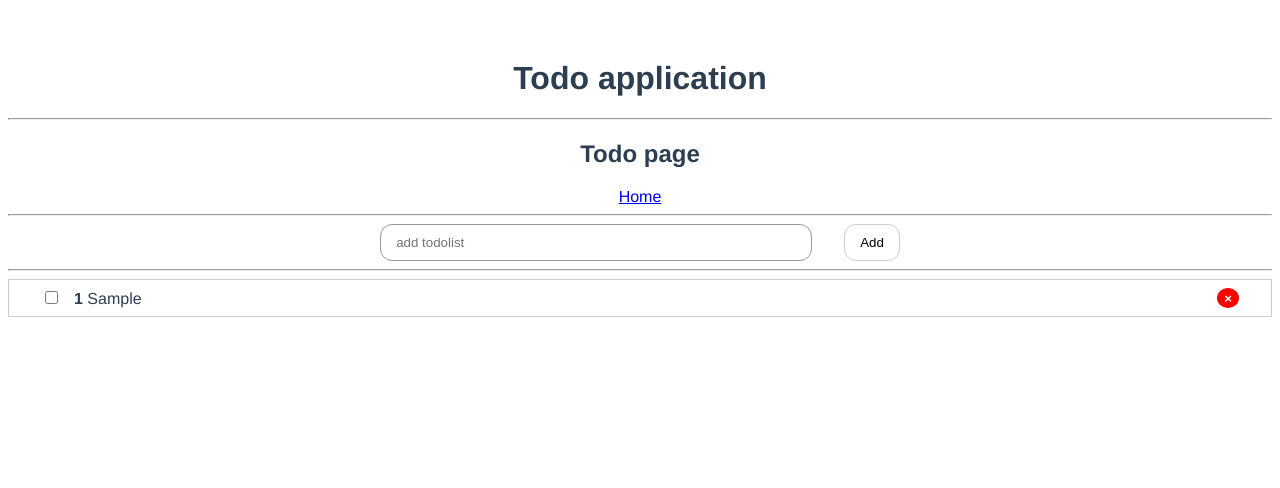
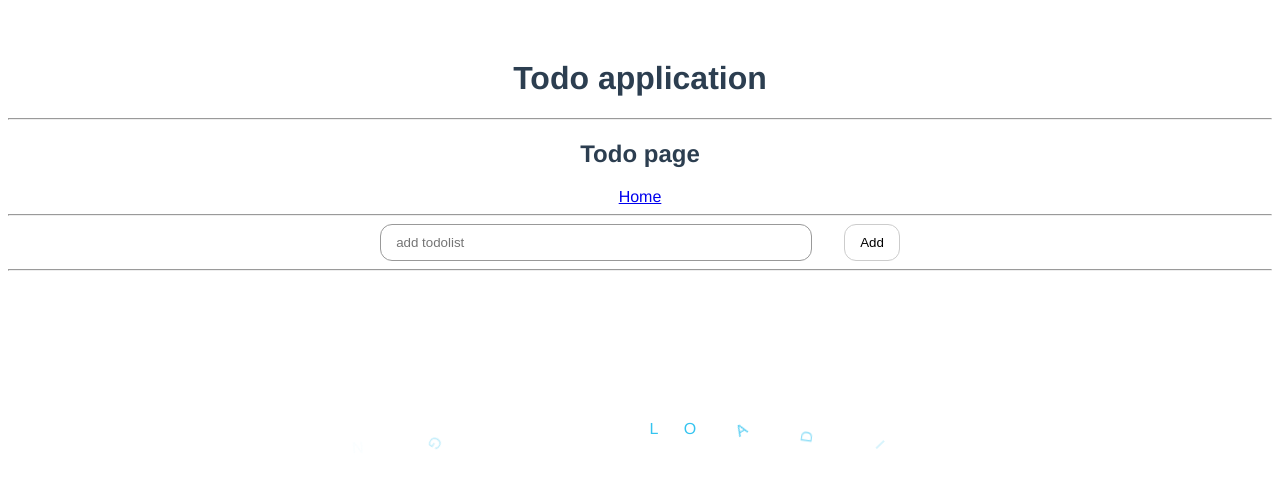
Before and after one commit to ideapadkn/TodoList-project, a Vue app: page /todos in a window 1280 px wide. Both pictures are taken after typing "Sample" into the empty fields and a click on the button "Add". Shown: the top 488 px of the page. Built offline with nearby package versions, Linux system fonts and the light colour scheme; no server answers.

Commit message:
add loading component

```diff
--- /dev/null
+++ b/src/components/Loader.vue
@@ -0,0 +1,195 @@
+<template>
+  <div id="load">
+    <div>G</div>
+    <div>N</div>
+    <div>I</div>
+    <div>D</div>
+    <div>A</div>
+    <div>O</div>
+    <div>L</div>
+  </div>
+</template>
+
+<script>
+  export default {
+
+  }
+</script>
+
+<style scoped>
+#load {
+  margin-top: 100px;
+  position:absolute;
+  width:600px;
+  height:36px;
+  left:50%;
+  top:40%;
+  margin-left:-300px;
+  overflow:visible;
+  -webkit-user-select:none;
+  -moz-user-select:none;
+  -ms-user-select:none;
+  user-select:none;
+  cursor:default;
+}
+
+#load div {
+  position:absolute;
+  width:20px;
+  height:36px;
+  opacity:0;
+  font-family:Helvetica, Arial, sans-serif;
+  animation:move 2s linear infinite;
+  -o-animation:move 2s linear infinite;
+  -moz-animation:move 2s linear infinite;
+  -webkit-animation:move 2s linear infinite;
+  transform:rotate(180deg);
+  -o-transform:rotate(180deg);
+  -moz-transform:rotate(180deg);
+  -webkit-transform:rotate(180deg);
+  color:#35C4F0;
+}
+
+#load div:nth-child(2) {
+  animation-delay:0.2s;
+  -o-animation-delay:0.2s;
+  -moz-animation-delay:0.2s;
+  -webkit-animation-delay:0.2s;
+}
+#load div:nth-child(3) {
+  animation-delay:0.4s;
+  -o-animation-delay:0.4s;
+  -webkit-animation-delay:0.4s;
+  -webkit-animation-delay:0.4s;
+}
+#load div:nth-child(4) {
+  animation-delay:0.6s;
+  -o-animation-delay:0.6s;
+  -moz-animation-delay:0.6s;
+  -webkit-animation-delay:0.6s;
+}
+#load div:nth-child(5) {
+  animation-delay:0.8s;
+  -o-animation-delay:0.8s;
+  -moz-animation-delay:0.8s;
+  -webkit-animation-delay:0.8s;
+}
+#load div:nth-child(6) {
+  animation-delay:1s;
+  -o-animation-delay:1s;
+  -moz-animation-delay:1s;
+  -webkit-animation-delay:1s;
+}
+#load div:nth-child(7) {
+  animation-delay:1.2s;
+  -o-animation-delay:1.2s;
+  -moz-animation-delay:1.2s;
+  -webkit-animation-delay:1.2s;
+}
+
+@keyframes move {
+  0% {
+    left:0;
+    opacity:0;
+  }
+	35% {
+		left: 41%;
+		-moz-transform:rotate(0deg);
+		-webkit-transform:rotate(0deg);
+		-o-transform:rotate(0deg);
+		transform:rotate(0deg);
+		opacity:1;
+	}
+	65% {
+		left:59%;
+		-moz-transform:rotate(0deg);
+		-webkit-transform:rotate(0deg);
+		-o-transform:rotate(0deg);
+		transform:rotate(0deg);
+		opacity:1;
+	}
+	100% {
+		left:100%;
+		-moz-transform:rotate(-180deg);
+		-webkit-transform:rotate(-180deg);
+		-o-transform:rotate(-180deg);
+		transform:rotate(-180deg);
+		opacity:0;
+	}
+}
+
+@-moz-keyframes move {
+	0% {
+		left:0;
+		opacity:0;
+	}
+	35% {
+		left:41%;
+		-moz-transform:rotate(0deg);
+		transform:rotate(0deg);
+		opacity:1;
+	}
+	65% {
+		left:59%;
+		-moz-transform:rotate(0deg);
+		transform:rotate(0deg);
+		opacity:1;
+	}
+	100% {
+		left:100%;
+		-moz-transform:rotate(-180deg);
+		transform:rotate(-180deg);
+		opacity:0;
+	}
+}
+
+@-webkit-keyframes move {
+	0% {
+		left:0;
+		opacity:0;
+	}
+	35% {
+		left:41%;
+		-webkit-transform:rotate(0deg);
+		transform:rotate(0deg);
+		opacity:1;
+	}
+	65% {
+		left:59%;
+		-webkit-transform:rotate(0deg);
+		transform:rotate(0deg);
+		opacity:1;
+	}
+	100% {
+		left:100%;
+		-webkit-transform:rotate(-180deg);
+		transform:rotate(-180deg);
+		opacity:0;
+	}
+}
+
+@-o-keyframes move {
+	0% {
+		left:0;
+		opacity:0;
+	}
+	35% {
+		left:41%;
+		-o-transform:rotate(0deg);
+		transform:rotate(0deg);
+		opacity:1;
+	}
+	65% {
+		left:59%;
+		-o-transform:rotate(0deg);
+		transform:rotate(0deg);
+		opacity:1;
+	}
+	100% {
+		left:100%;
+		-o-transform:rotate(-180deg);
+		transform:rotate(-180deg);
+		opacity:0;
+	}
+}
+</style>
--- a/src/views/Todos.vue
+++ b/src/views/Todos.vue
@@ -7,33 +7,43 @@
       @add-todo="addTodo"
     />
     <hr>
+    <loader
+      v-if="loading"
+    />
     <todo-list
+      v-else-if="todos.length > 0"
       :todos="todos"
       @remove-todo="removeTodo"
     />
+    <p v-else>Empty!!!</p>
   </div>
 </template>
 
 
 <script>
-import TodoList from '@/components/TodoList.vue';
+import TodoList from '@/components/TodoList.vue'
 import AddTodo from '@/components/AddTodo.vue'
+import Loader from '@/components/Loader.vue'
   export default {
     name: 'App',
     components: {
-      TodoList, AddTodo
+      TodoList, AddTodo, Loader
     },
     data() {
       return {
-        todos: []
+        todos: [],
+        loading: true,
       }
     },
     mounted() {
-      fetch('https://jsonplaceholder.typicode.com/todos?_limit=5')
+      setTimeout( () => {
+        fetch('https://jsonplaceholder.typicode.com/todos?_limit=5')
         .then(response => response.json())
         .then(json => {
           this.todos = json
+          this.loading = false;
         })
+      }, 2500)
     },
     methods: {
       removeTodo(id) {
@@ -45,3 +55,8 @@ import AddTodo from '@/components/AddTodo.vue'
     }
   }
 </script>
+
+
+<style scoped>
+
+</style>
```
